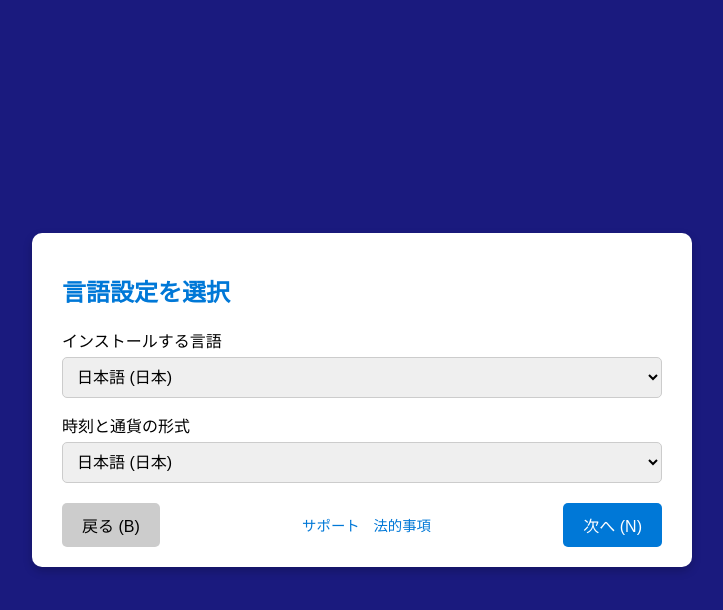
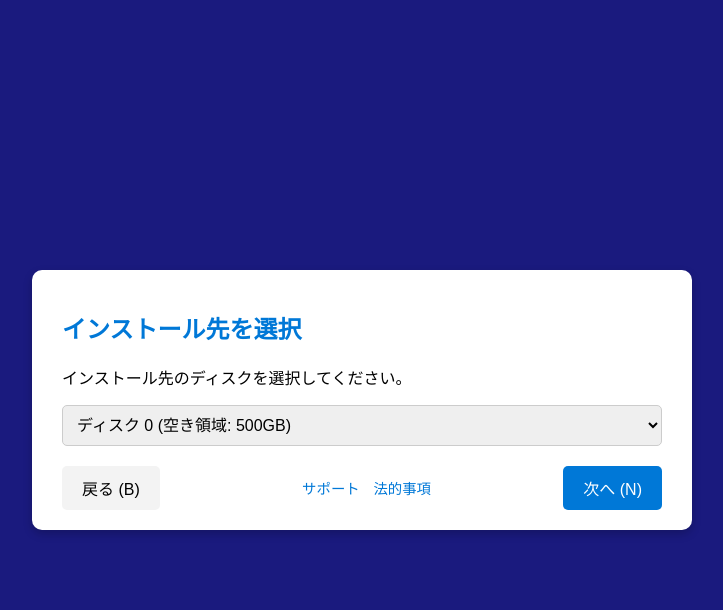
Before and after one commit to sakuzyokun/sakuzyokun.github.io, a plain HTML site: page win11installer.html in a window 1280 px wide. Both pictures are taken after a click on the button "次へ (N)". Shown: the whole page, without its empty margins (278-1001 px from the left). Drawn offline with Linux system fonts and the light colour scheme.

Commit message:
Update win11installer.html

```diff
--- a/win11installer.html
+++ b/win11installer.html
@@ -20,6 +20,10 @@
             width: 600px;
             border-radius: 10px;
             box-shadow: 0px 4px 10px rgba(0, 0, 0, 0.2);
+            display: none;
+        }
+        .installer.active {
+            display: block;
         }
         .installer h2 {
             color: #0078d7;
@@ -78,7 +82,8 @@
     </style>
 </head>
 <body>
-    <div class="installer">
+    <!-- 1st Screen: Language Selection -->
+    <div class="installer active" id="screen1">
         <h2>言語設定を選択</h2>
         <form>
             <div class="form-group">
@@ -103,9 +108,42 @@
                     <a href="#">サポート</a>
                     <a href="#">法的事項</a>
                 </div>
-                <button type="button" class="next">次へ (N)</button>
+                <button type="button" class="next" onclick="nextScreen()">次へ (N)</button>
             </div>
         </form>
     </div>
+
+    <!-- 2nd Screen: Disk Selection -->
+    <div class="installer" id="screen2">
+        <h2>インストール先を選択</h2>
+        <p>インストール先のディスクを選択してください。</p>
+        <div class="form-group">
+            <select>
+                <option>ディスク 0 (空き領域: 500GB)</option>
+                <option>ディスク 1 (空き領域: 250GB)</option>
+                <option>ディスク 2 (空き領域: 1TB)</option>
+            </select>
+        </div>
+        <div class="footer">
+            <button type="button" class="back" onclick="prevScreen()">戻る (B)</button>
+            <div class="links">
+                <a href="#">サポート</a>
+                <a href="#">法的事項</a>
+            </div>
+            <button type="button" class="next">次へ (N)</button>
+        </div>
+    </div>
+
+    <script>
+        function nextScreen() {
+            document.getElementById('screen1').classList.remove('active');
+            document.getElementById('screen2').classList.add('active');
+        }
+
+        function prevScreen() {
+            document.getElementById('screen2').classList.remove('active');
+            document.getElementById('screen1').classList.add('active');
+        }
+    </script>
 </body>
 </html>
```
